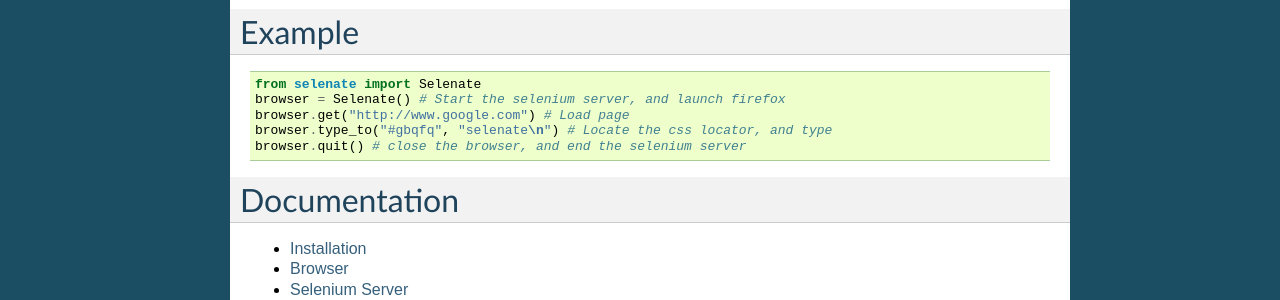
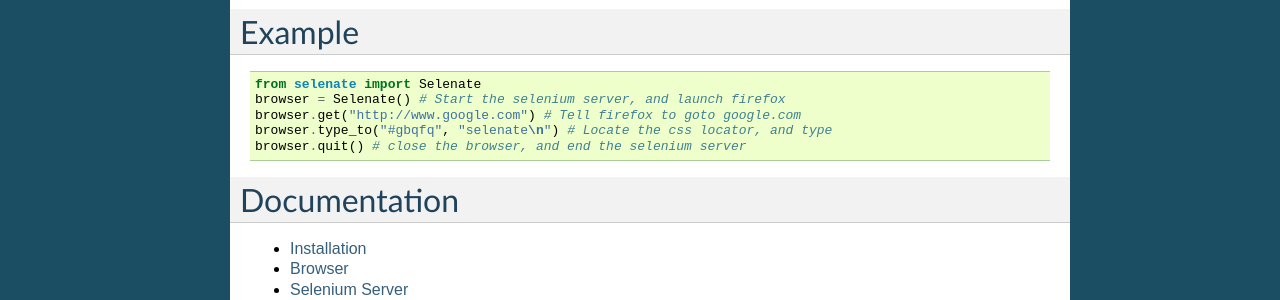
Before and after one commit to wmak/selenate, a Sphinx documentation site: the page built from docs/index.rst, in a window 1280 px wide. Shown: the part 341-641 px from the top of the page. Built offline with Sphinx 7.4.7, drawn with Linux system fonts in a browser that asks for light colours.

Commit message:
updating doc

```diff
--- a/docs/index.rst
+++ b/docs/index.rst
@@ -27,7 +27,7 @@
 
     from selenate import Selenate
     browser = Selenate() # Start the selenium server, and launch firefox
-    browser.get("http://www.google.com") # Load page
+    browser.get("http://www.google.com") # Tell firefox to goto google.com
     browser.type_to("#gbqfq", "selenate\n") # Locate the css locator, and type
     browser.quit() # close the browser, and end the selenium server
 
```
